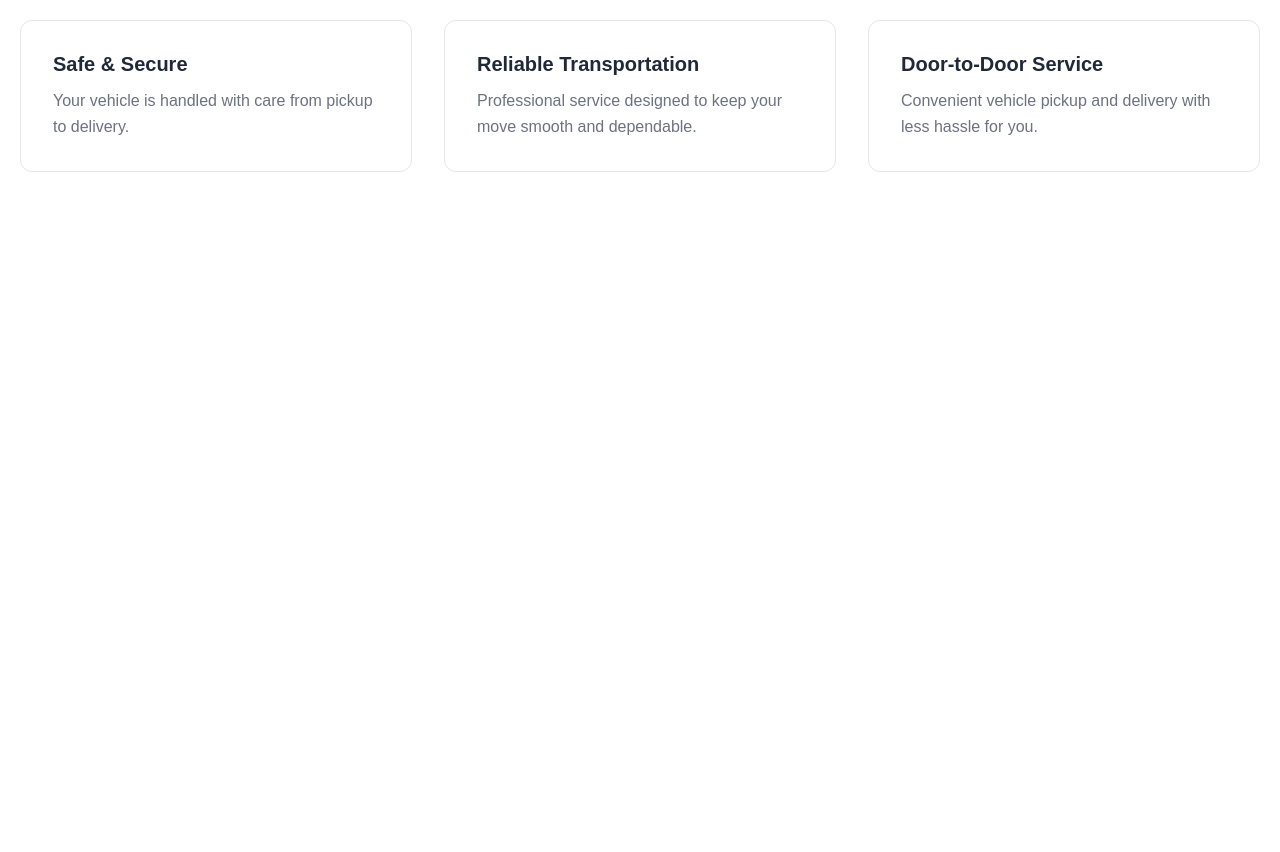
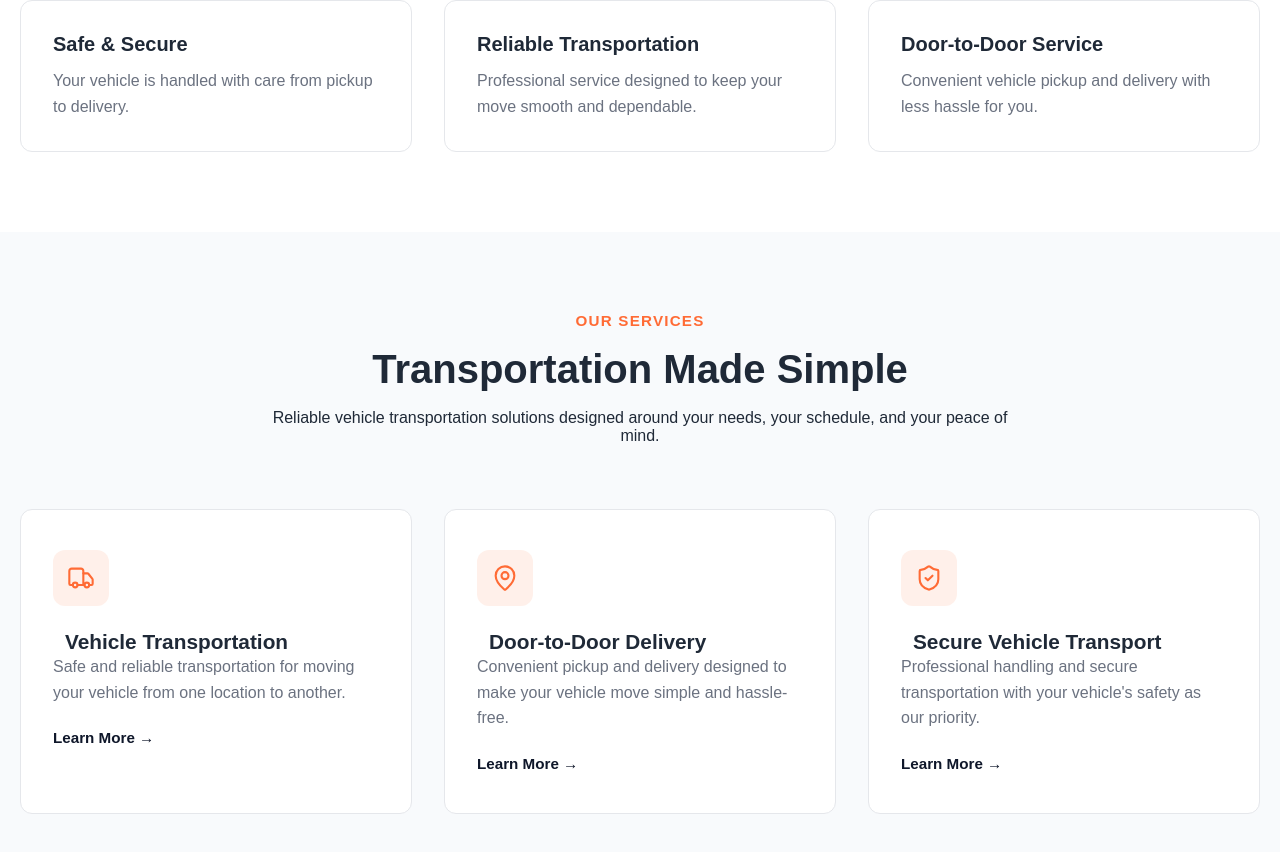
Before and after one commit to Yash-Bhamania/ShipNshift, a React (Vite) app: page / in a window 1280 px wide. Shown: the part 986-1838 px from the top of the page. Before the commit the page ends 1258 px from the top, so only its background shows below. Built offline with nearby package versions, Linux system fonts and the light colour scheme.

Commit message:
feat: add home services sectio

```diff
--- /dev/null
+++ b/src/components/Services/index.jsx
@@ -0,0 +1,63 @@
+import { Truck, MapPin, ShieldCheck } from "lucide-react";
+import "./sevices.scss";
+
+const Services = () => {
+  return (
+    <section className="services-section">
+      <div className="container">
+        <div className="services-header">
+          <span className="section-eyebrow">OUR SERVICES</span>
+          <h2>Transportation Made Simple</h2>
+          <p>
+            Reliable vehicle transportation solutions designed around your
+            needs, your schedule, and your peace of mind.
+          </p>
+        </div>
+        <div className="services-grid">
+          <article className="service-card">
+            <div className="service-icon">
+              <Truck size={28} strokeWidth={1.8} />
+            </div>
+            <h3>Vehicle Transportation</h3>
+            <p>
+              Safe and reliable transportation for moving your vehicle from one
+              location to another.
+            </p>
+            <a href="#services">Learn More →</a>
+          </article>
+          <article className="service-card">
+            <div className="service-icon">
+              <MapPin size={28} strokeWidth={1.8} />
+            </div>
+
+            <h3>Door-to-Door Delivery</h3>
+
+            <p>
+              Convenient pickup and delivery designed to make your vehicle move
+              simple and hassle-free.
+            </p>
+
+            <a href="#services">Learn More →</a>
+          </article>
+
+          <article className="service-card">
+            <div className="service-icon">
+              <ShieldCheck size={28} strokeWidth={1.8} />
+            </div>
+
+            <h3>Secure Vehicle Transport</h3>
+
+            <p>
+              Professional handling and secure transportation with your
+              vehicle's safety as our priority.
+            </p>
+
+            <a href="#services">Learn More →</a>
+          </article>
+        </div>
+      </div>
+    </section>
+  );
+};
+
+export default Services;
--- /dev/null
+++ b/src/components/Services/sevices.scss
@@ -0,0 +1,85 @@
+@use "../../styles/variables" as *;
+@use '../../styles/mixins'as *;
+
+.services-section {
+  padding: $section-padding-y 0;
+  background-color: $surface-color;
+
+  .services-header {
+    max-width: 750px;
+    margin: 0 auto;
+    text-align: center;
+    .section-eyebrow {
+      display: block;
+      font-size: 0.95rem;
+      font-weight: 600;
+      letter-spacing: 0.08em;
+      color: $accent-color;
+    }
+    h2 {
+      margin: 1rem 0;
+      font-size: 2.5rem;
+      line-height: 1.2;
+      color: $text-primary;
+    }
+  }
+  .services-grid {
+    display: grid;
+    grid-template-columns: repeat(3, 1fr);
+    gap: 2rem;
+    margin-top: 4rem;
+  }
+  .service-card {
+    padding: 2.5rem 2rem;
+    background-color: $white;
+    border: 1px solid $border-color;
+    border-radius: $radius-md;
+
+    .service-icon {
+      width: 56px;
+      height: 56px;
+      display: flex;
+      justify-content: center;
+      align-items: center;
+      margin-bottom: 1.5rem;
+      color: $accent-color;
+      background-color: rgba(255, 107, 53, 0.1);
+      border-radius: $radius-md;
+
+
+    }
+
+    h3{
+      margin: 0 0 0 .75rem;
+      font-size: 1.3rem;
+      color: $text-primary;
+
+    }
+       p {
+      margin: 0;
+      font-size: 1rem;
+      line-height: 1.6;
+      color: $text-secondary;
+    }
+
+    a {
+      display: inline-block;
+      margin-top: 1.5rem;
+
+      font-size: 0.95rem;
+      font-weight: 600;
+      color: $primary-color;
+    }
+
+  }
+  @include tablet{
+   .services-grid{
+     grid-template-columns: repeat(2, 1fr);
+   }
+  }
+  @include mobile{
+   .services-grid{
+     grid-template-columns: 1fr;
+   }
+  }
+}
--- a/src/components/TrustSection/trustsection.scss
+++ b/src/components/TrustSection/trustsection.scss
@@ -58,7 +58,7 @@
       }
     }
   }
-//========================= tablet css ========================`
+  //========================= tablet css ========================`
   @include tablet {
     .trust-header {
       max-width: 650px;
@@ -76,26 +76,23 @@
     }
   }
 
-// ==================== mobile css ========================
-
+  // ==================== mobile css ========================
 
   @include mobile {
-    .trust-header{
-      h2{
+    .trust-header {
+      h2 {
         font-size: 1.8rem;
-
       }
-      p{
-        font-size: .95rem;
+      p {
+        font-size: 0.95rem;
       }
-
     }
-    .trust-features{
+    .trust-features {
       grid-template-columns: 1fr;
       gap: 1rem;
       margin-top: 2rem;
 
-      .trust-feature{
+      .trust-feature {
         padding: 1.5rem;
       }
     }
--- a/src/pages/home/index.jsx
+++ b/src/pages/home/index.jsx
@@ -1,12 +1,14 @@
 import React from 'react'
 import Hero from '../../components/Hero'
 import TrustSection from '../../components/TrustSection'
+import Services from '../../components/Services'
 
 const Home = () => {
   return (
     <div>
       <Hero />
       <TrustSection/>
+      <Services/>
     </div>
   )
 }
--- a/src/styles/_variables.scss
+++ b/src/styles/_variables.scss
@@ -39,9 +39,9 @@ $error-color: #dc2626;
 $container-width: 1320px;
 $container-padding: 20px;
 
-$section-padding-y: 100px;
-$section-padding-y-tablet: 80px;
-$section-padding-y-mobile: 60px;
+$section-padding-y: 80px;
+$section-padding-y-tablet: 60px;
+$section-padding-y-mobile: 40px;
 
 $header-height: 80px;
 
```
